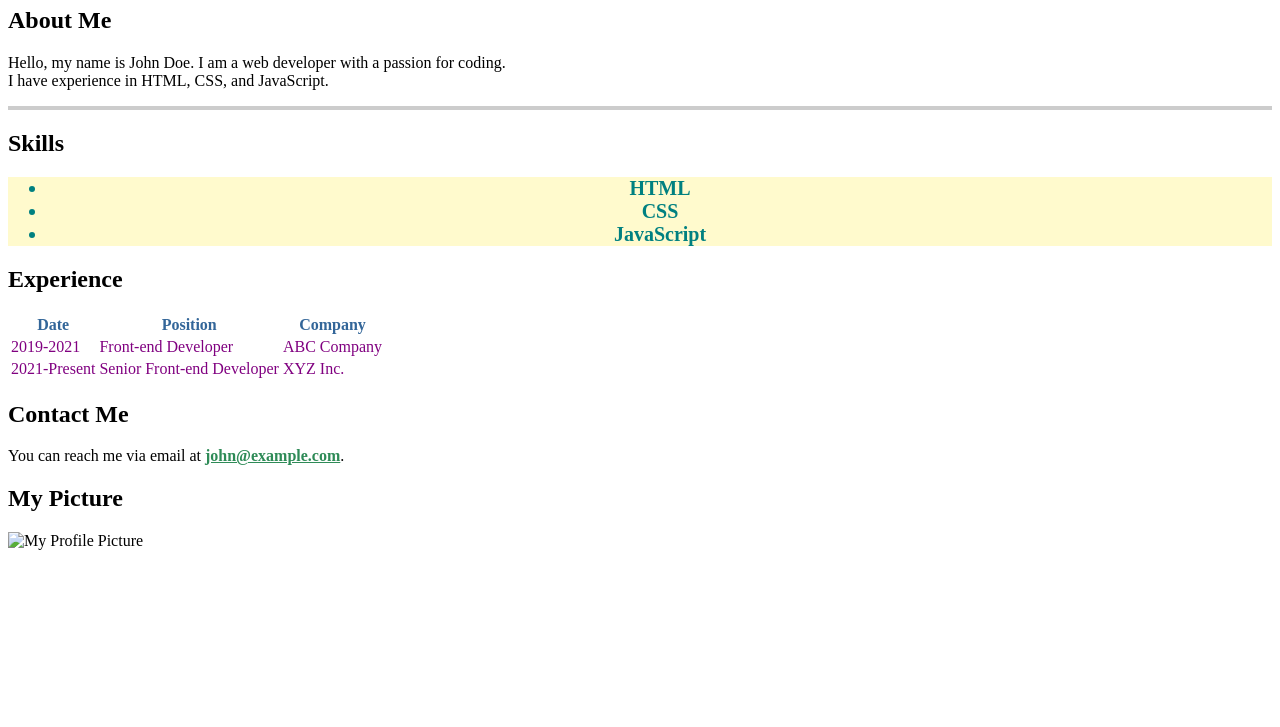
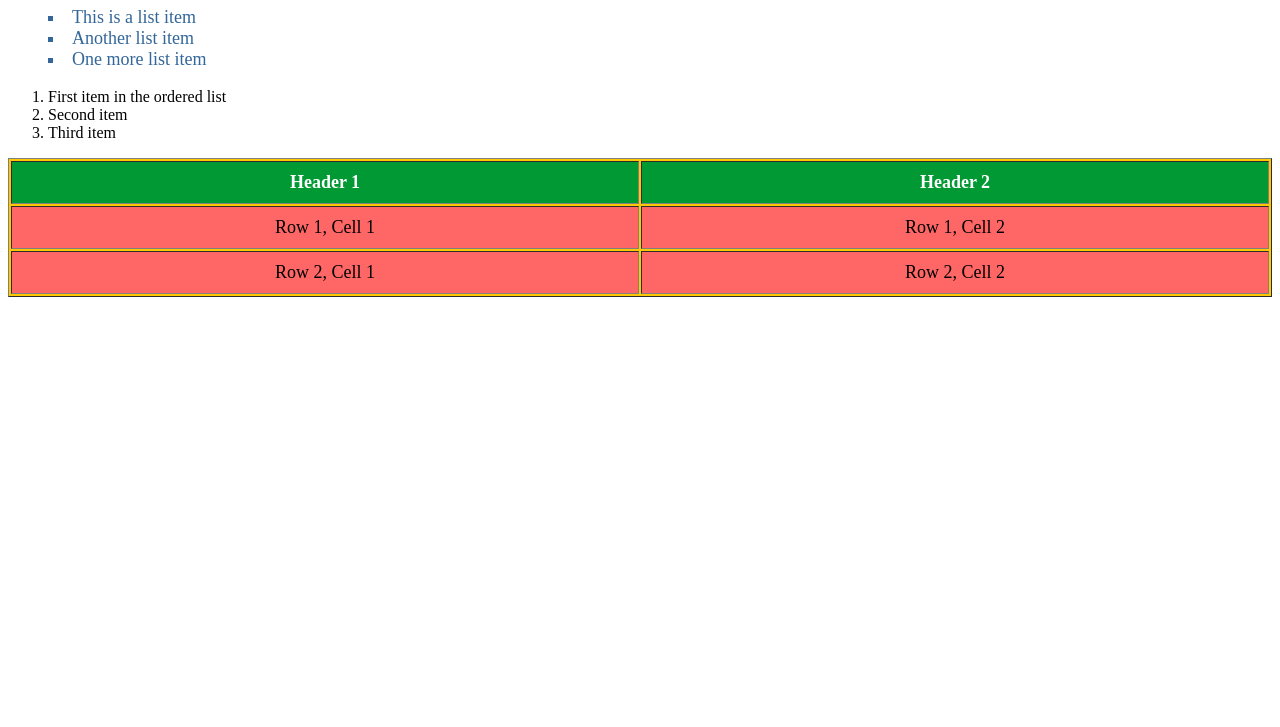
Before and after one commit to PirvuNicoleta/nicoletaa, a plain HTML site: page index.html in a window 1280 px wide. Shown: the part 73-800 px from the top of the page. Drawn offline with Linux system fonts and the light colour scheme.

Commit message:
Update index.html

```diff
--- a/index.html
+++ b/index.html
@@ -1,74 +1,69 @@
 <!DOCTYPE html>
 <html>
 <head>
-      <title>My Website</title>
+    <title>Game Table</title>
     <style>
-        /* applying styles to elements */
+        /* CSS for the list */
         ul {
-            color: #008080;
-            font-size: 20px;
-            background-color: #fffacd;
+            list-style: square inside;
+            font-size: 18px;
+            color: #336699; /* Hex color */
+        }
+
+        /* CSS for the table */
+        table {
+            font-size: 18px;
+            background-color: rgb(255, 200, 0); /* RGB color */
+            width: 100%;
             text-align: center;
         }
+
+        th, td {
+            padding: 10px;
+        }
+
         th {
-            color: #336699;
+            background-color: #009933; /* Hex color */
+            color: white;
         }
+
         td {
-            color: #800080;
-        }
-        h1 {
-            text-align: center;
-            color: #336699;
-        }
-        hr {
-            border: 2px solid #ccc;
-        }
-        .contact-link {
-            color: #2e8b57;
-            font-weight: bold;
+            background-color: #FF6666; /* Hex color */
         }
     </style>
 </head>
+
 <body>
-    <h1>Welcome to My Website</h1>
-    <h2>About Me</h2>
-    <p>
-        Hello, my name is John Doe. I am a web developer with a passion for coding.
-        <br>
-        I have experience in HTML, CSS, and JavaScript.
-    </p>
-    <hr>
-    <h2>Skills</h2>
-    <!-- using ul, ol, and li tags -->
+    <h1>Example Section</h1>
+
+    <!-- Unordered List -->
     <ul>
-        <li><b>HTML</b></li>
-        <li><b>CSS</b></li>
-        <li><b>JavaScript</b></li>
+        <li>This is a list item</li>
+        <li>Another list item</li>
+        <li>One more list item</li>
     </ul>
-    <!-- using table, tr, th, and td tags -->
-    <h2>Experience</h2>
-    <table>
+
+    <!-- Ordered List -->
+    <ol>
+        <li>First item in the ordered list</li>
+        <li>Second item</li>
+        <li>Third item</li>
+    </ol>
+
+    <!-- Table -->
+    <table border="1">
         <tr>
-            <th>Date</th>
-            <th>Position</th>
-            <th>Company</th>
+            <th>Header 1</th>
+            <th>Header 2</th>
         </tr>
         <tr>
-            <td>2019-2021</td>
-            <td>Front-end Developer</td>
-            <td>ABC Company</td>
+            <td>Row 1, Cell 1</td>
+            <td>Row 1, Cell 2</td>
         </tr>
         <tr>
-            <td>2021-Present</td>
-            <td>Senior Front-end Developer</td>
-            <td>XYZ Inc.</td>
+            <td>Row 2, Cell 1</td>
+            <td>Row 2, Cell 2</td>
         </tr>
     </table>
-    <h2>Contact Me</h2>
-    <p>
-        You can reach me via email at <a href="mailto:john@example.com" class="contact-link">john@example.com</a>.
-    </p>
-    <h2>My Picture</h2>
-    <img src="profile.jpg" alt="My Profile Picture">
 </body>
 </html>
```
